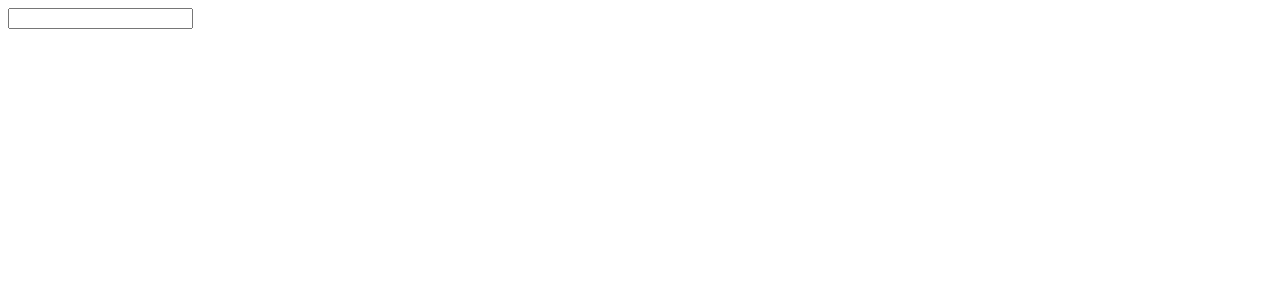
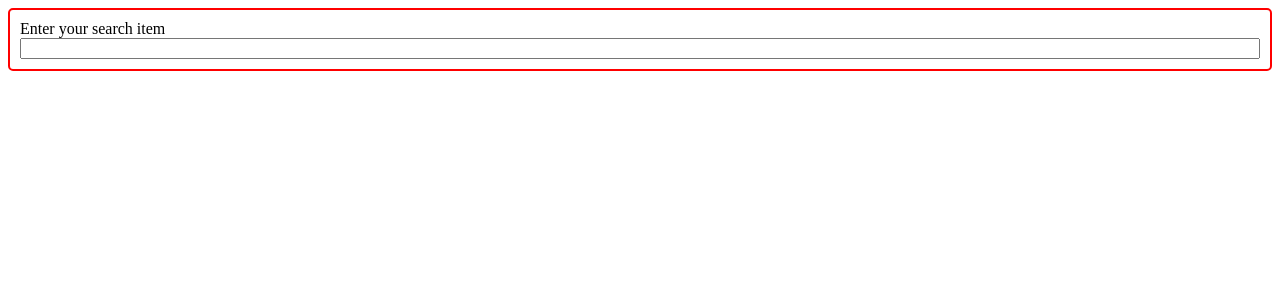
Before and after one commit to SaswataPatra/react-udemy-search-pics, a React (Create React App) app: page / in a window 1280 px wide. Shown: the top 300 px of the page. Built offline with nearby package versions, Linux system fonts and the light colour scheme.

Commit message:
bit of styling added

```diff
--- /dev/null
+++ b/src/components/ImageList.css
@@ -0,0 +1,9 @@
+.image-list{
+    columns: 6 200px;
+    column-gap: 10px;
+}
+
+img{
+    width : 100%;
+    margin-bottom: auto;
+}
--- a/src/components/ImageList.js
+++ b/src/components/ImageList.js
@@ -1,10 +1,10 @@
 import ImageShow from "./ImageShow";
-
+import './ImageList.css';
 function ImageList({ image }) {
   const renderImages = image.map((img) => {
     return <ImageShow key={img.id} img={img} />;
   });
-  return <div>{renderImages}</div>;
+  return <div className="image-list">{renderImages}</div>;
 }
 
 export default ImageList;
--- /dev/null
+++ b/src/components/SearchBar.css
@@ -0,0 +1,10 @@
+.search-bar{
+border: 2px solid red;
+border-radius: 5px;
+padding: 10px;
+}
+
+.search-bar form{
+    display : flex;
+    flex-direction: column;
+}
--- a/src/components/SearchBar.js
+++ b/src/components/SearchBar.js
@@ -1,5 +1,5 @@
 import {useState} from 'react';
-
+import './SearchBar.css';
 function SearchBar({onSubmit}) {
     const [term,setTerm] = useState('');
 const handleFormSubmit =(event) =>{
@@ -12,7 +12,8 @@
     setTerm(event.target.value);
 }
   return (
-    <div>
+    <div className='search-bar'>
+    <label>Enter your search item</label>
       <form onSubmit={handleFormSubmit}>
         <input value ={term} onChange={handleChange}></input>
       </form>
```
